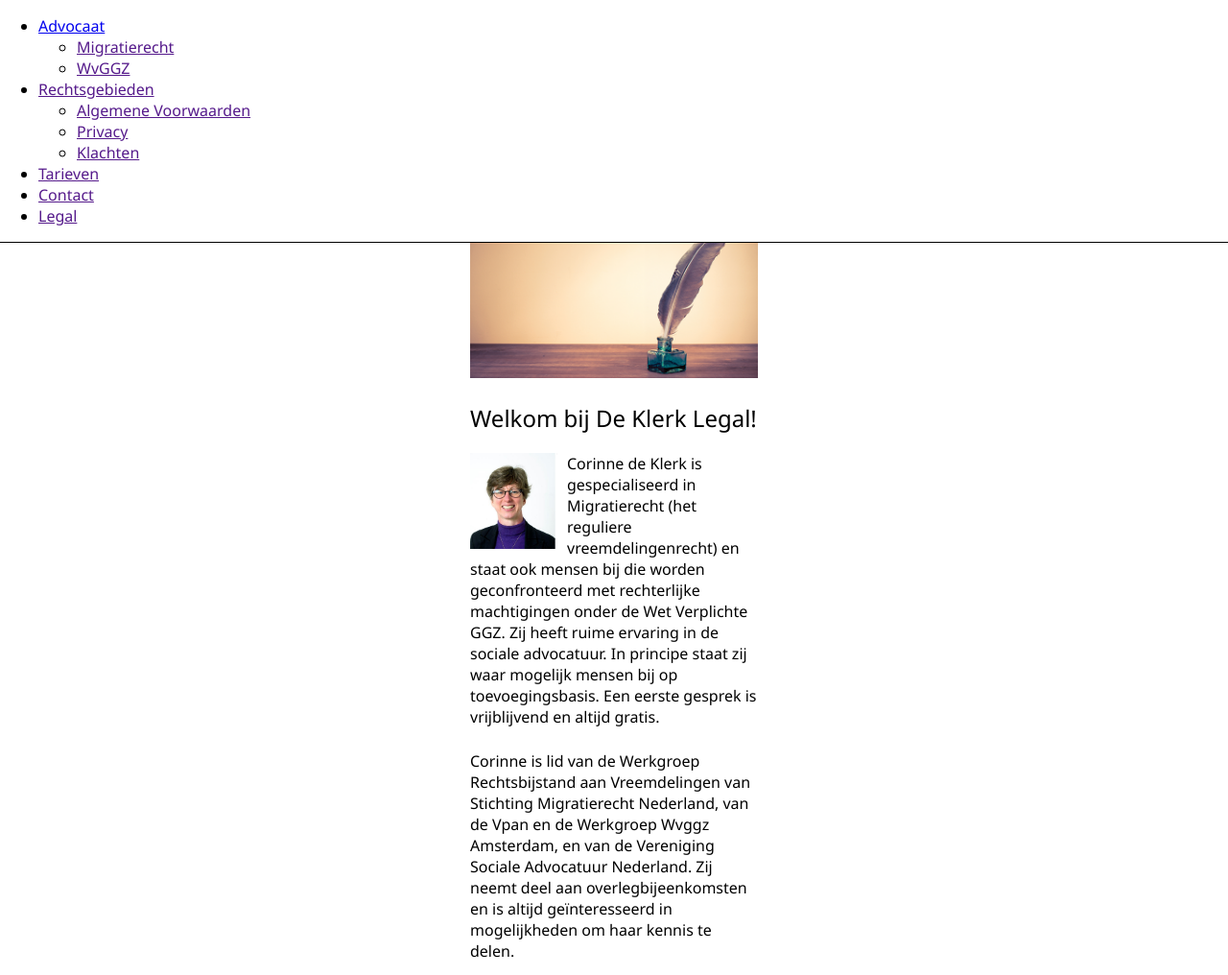
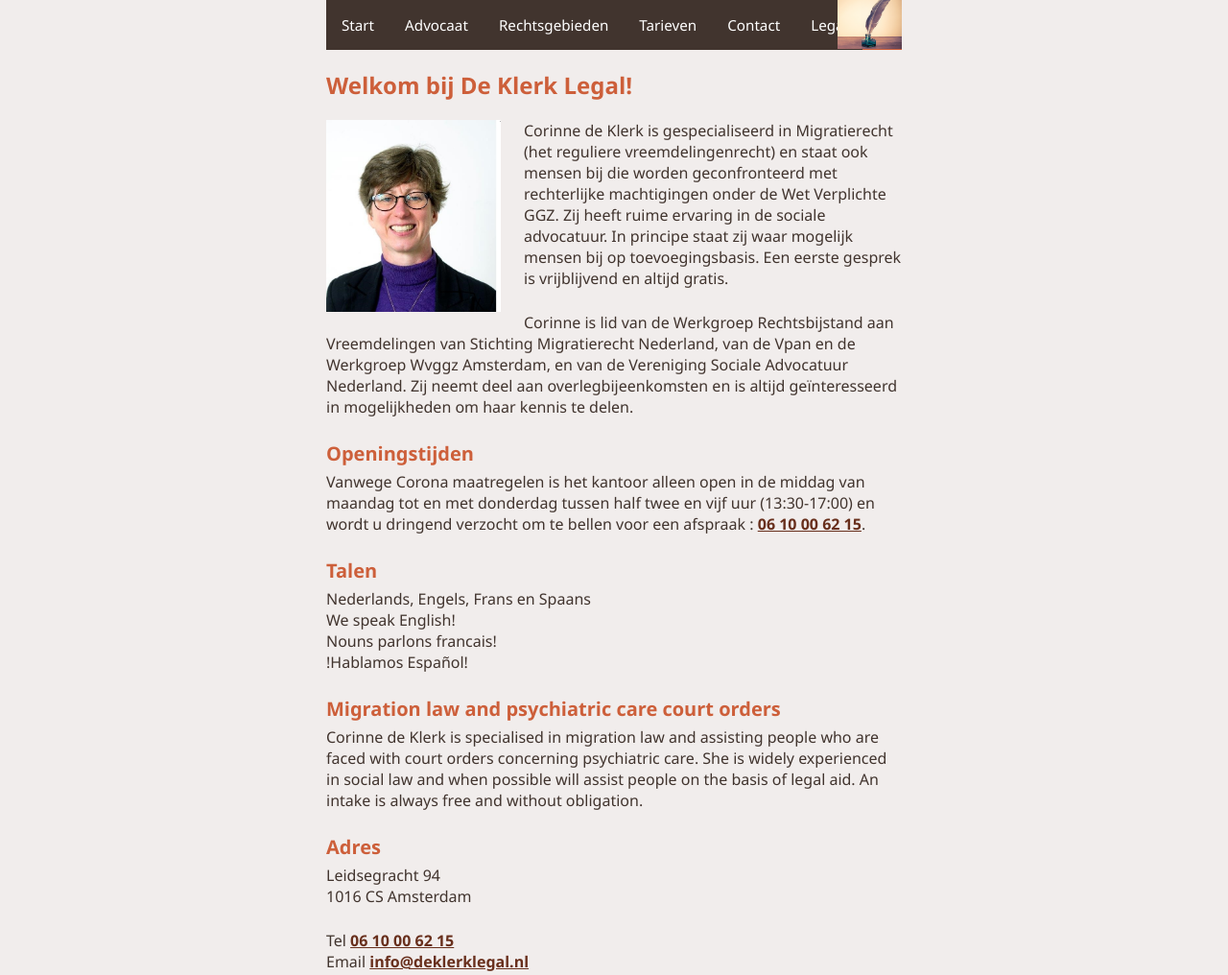
Before and after one commit to ebabel-eu/nl-deklerklegal, a website: page public/index.html in a window 1280 px wide. Shown: the top 1016 px of the page at 96% size. Drawn offline with Linux system fonts and the light colour scheme.

Commit message:
Update style.

```diff
--- a/public/index.html
+++ b/public/index.html
@@ -9,52 +9,51 @@
 </head>
 <body>
   <div id="container">
-    <nav>
+    <nav class="content" role="navigation">
       <ul>
         <li>
+          <a href="/">Start</a>
+        </li>
+        <li>
           <a href="/advocaat/">Advocaat</a>
-          <ul>
+          <ul class="dropdown">
             <li>
-              <a href="">Migratierecht</a>
+              <a href="/migratierecht/">Migratierecht</a>
             </li>
             <li>
-              <a href="">WvGGZ</a>
+              <a href="/wvggz/">WvGGZ</a>
             </li>
           </ul>
         </li>
         <li>
-          <a href="">Rechtsgebieden</a>
-          <ul>
+          <a href="/rechtsgebieden/">Rechtsgebieden</a>
+          <ul class="dropdown">
             <li>
-              <a href="">Algemene Voorwaarden</a>
+              <a href="/algemene-voorwaarden/">Algemene Voorwaarden</a>
             </li>
             <li>
-              <a href="">Privacy</a>
+              <a href="/privacy/">Privacy</a>
             </li>
             <li>
-              <a href="">Klachten</a>
+              <a href="/klachten/">Klachten</a>
             </li>
           </ul>
         </li>
         <li>
-          <a href="">Tarieven</a>
+          <a href="/tarieven/">Tarieven</a>
         </li>
         <li>
-          <a href="">Contact</a>
+          <a href="/contact/">Contact</a>
         </li>
         <li>
-          <a href="">Legal</a>
+          <a href="/legal/">Legal</a>
         </li>
       </ul>
     </nav>
 
-    <div class="content banner">
-      <img src="/images/logo.png" width="300" height="141" alt="Quil pen in ink bottle">
-    </div>
-
     <section class="content">
       <h1>Welkom bij De Klerk Legal!</h1>
-      <img src="/images/headshot.jpg" width="91" height="100" class="float-left" alt="Portrait photo of Corinne de Klerk">
+      <img src="/images/headshot.jpg" width="182" height="200" class="float-left" alt="Portrait photo of Corinne de Klerk">
       <p>Corinne de Klerk is gespecialiseerd in Migratierecht (het reguliere vreemdelingenrecht) en staat ook mensen bij die worden geconfronteerd met rechterlijke machtigingen onder de Wet Verplichte GGZ. Zij heeft ruime ervaring in de sociale advocatuur. In principe staat zij waar mogelijk mensen bij op toevoegingsbasis. Een eerste gesprek is vrijblijvend en altijd gratis.</p>
       <p>Corinne is lid van de Werkgroep Rechtsbijstand aan Vreemdelingen van Stichting Migratierecht Nederland, van de Vpan en de Werkgroep Wvggz Amsterdam, en van de Vereniging Sociale Advocatuur Nederland. Zij neemt deel aan overlegbijeenkomsten en is altijd geïnteresseerd in mogelijkheden om haar kennis te delen.</p>
 
@@ -69,6 +68,9 @@
         !Hablamos Español!
       </p>
 
+      <h2 lang="en">Migration law and psychiatric care court orders</h2>
+      <p lang="en">Corinne de Klerk is specialised in migration law and assisting people who are faced with court orders concerning psychiatric care. She is widely experienced in social law and when possible will assist people on the basis of legal aid. An intake is always free and without obligation.</p>
+
       <h2>Adres</h2>
       <p>
         Leidsegracht 94<br>
@@ -80,15 +82,15 @@
       </p>
     </section>
 
-    <section class="content">
+    <!-- <section class="content">
       <h1>Advocaat</h1>
 Corinne de Klerk studeerde rechten in Maastricht, behaalde een Bachelor of Divinity in theologie in Londen en deed een masteropleiding in Europese en Internationale Politiek in Edinburgh. Zij werkte na haar rechtenstudie als assistente in het internationaal publiekrecht aan de Universiteit van Leuven. Zij heeft ook in de VS en Ecuador gewerkt.
 Sinds 1999 is zij actief als advocaat, eerst bij een internationaal kantoor en na een uitstapje bij een strafrechtkantoor in Rotterdam heeft zij gekozen voor de sociale advocatuur in Amsterdam.
 Zij zal altijd proberen om mensen eerlijk en volledig te adviseren, de keuzes van haar cliëntes te respecteren en hen te ondersteunen naar de best mogelijke uitkomst.
 Haar passie is het doorgaan waar anderen geen mogelijkheid zien en haar motivatie komt uit een verlangen naar een meer rechtvaardig rechtstelsel, waar niemand zich zorgen hoeft te maken over de eerste levensbehoeften en het recht op gezondheidszorg, onderwijs en een menswaardig leven.
-    </section>
+    </section> -->
 
-    <section class="content">
+    <!-- <section class="content">
 
 
 Heading Rechtsgebieden
@@ -334,7 +336,7 @@
 Tel.  + 31 (0) 20 627 1816
 
 Fax. + 31 (0) 20 627 8469
-    </section>
+    </section> -->
   </div>
 </body>
 </html>
--- a/public/robots.txt
+++ b/public/robots.txt
@@ -0,0 +1,2 @@
+User-agent: *
+Disallow: /
--- a/public/style.css
+++ b/public/style.css
@@ -2,17 +2,19 @@
   margin: 0;
   font-size: 16px;
   font-family: 'Segoe UI', Tahoma, Geneva, Verdana, sans-serif;
+  background-color: #F1EDEC;
+  color: #41342E;
 }
 
 h1 {
   font-size: 1.5em;
-  font-weight: 400;
+  color: #CD5F3A;
 }
 
 h2 {
   font-size: 1.25em;
-  font-weight: 400;
   margin: 0 0 0.25em;
+  color: #CD5F3A;
 }
 
 p {
@@ -20,16 +22,105 @@
   margin: 0 0 1.5em;
 }
 
+a {
+  color: #682f1c;
+  font-weight: 600;
+}
+a:hover {
+  color: #CD5F3A;
+}
+
 nav {
-  border-bottom: solid 1px black;
+  border-bottom: solid 1px #CD5F3A;
+  min-height: 51px;
+  position: relative;
+  font-size: 0.95em;
+}
+nav::after {
+  content: ' ';
+  background-image: url(/images/logo.png);
+  background-repeat: no-repeat;
+  background-position: right top;
+  background-size: auto 51px;
+  display: block;
+  position: absolute;
+  top: 0;
+  right: 0;
+  width: 67px;
+  height: 51px;
+}
+
+nav a {
+  text-decoration: none;
+  font-weight: 400;
+}
+
+nav ul {
+  background: #41342E;
+  list-style: none;
+  margin: 0;
+  padding-left: 0;
+  min-height: 51px;
+}
+
+nav li {
+  color: #fff;
+  background: #41342E;
+  display: block;
+  float: left;
+  padding: 1rem;
+  position: relative;
+  text-decoration: none;
+  transition-duration: 0.5s;
+}
+
+nav li a,
+nav li a:hover {
+  color: #fff;
+}
+
+nav li:hover,
+nav li:focus-within {
+  background: #CD5F3A;
+  cursor: pointer;
+}
+
+nav li:focus-within a {
+  outline: none;
+}
+
+nav ul li ul {
+  background: #41342E;
+  visibility: hidden;
+  opacity: 0;
+  min-width: 5rem;
+  position: absolute;
+  transition: all 0.5s ease;
+  margin-top: 1rem;
+  left: 0;
+  display: none;
+}
+
+nav ul li:hover > ul,
+nav ul li:focus-within > ul,
+nav ul li ul:hover,
+nav ul li ul:focus {
+  visibility: visible;
+  opacity: 1;
+  display: block
+}
+
+nav ul li ul li {
+  clear: both;
+  width: 100%;
 }
 
 .content {
-  width: 300px;
+  width: 600px;
   margin: 0 auto;
 }
 
 .float-left {
   float: left;
-  padding: 0 10px 10px 0;
+  padding: 0 24px 10px 0;
 }
```
Also changed, not shown: public/error.html (+50 -1 lines), README.md.
